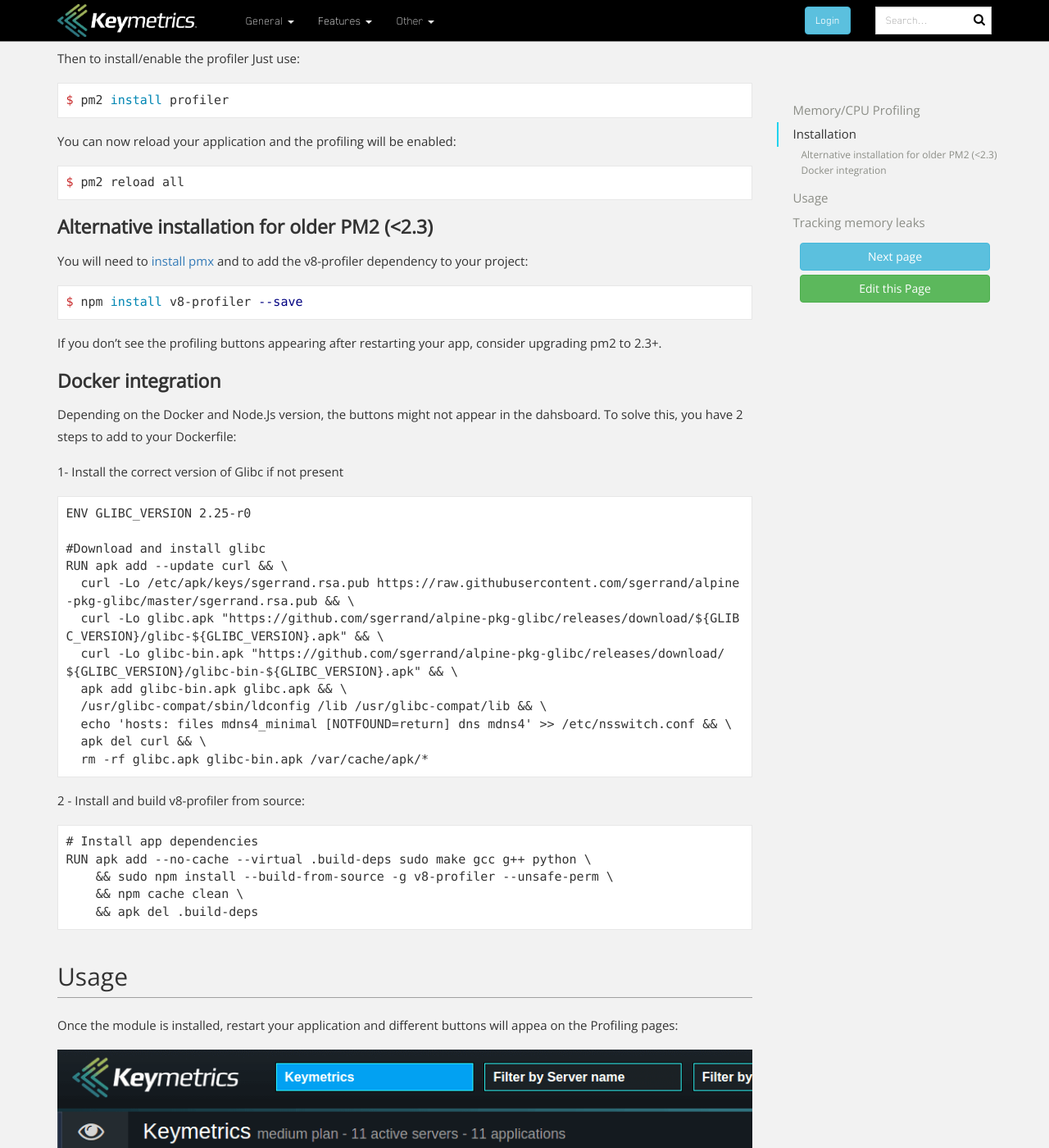
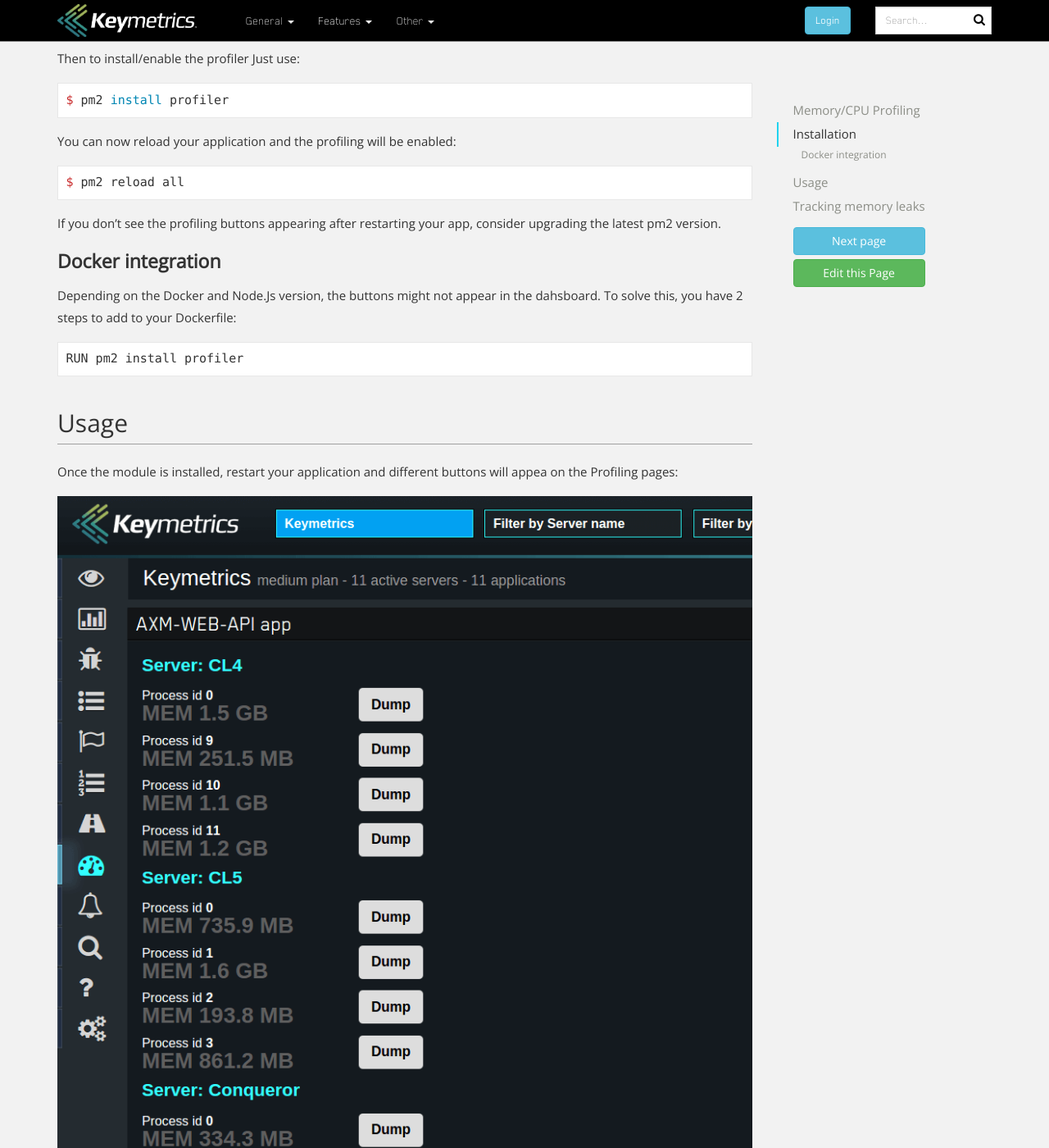
Before and after one commit to keymetrics/keymetrics.github.io, a Jekyll site: the page built from docs/keymetrics/dump.md, in a window 1280 px wide and 1400 px high, scrolled down 541 px. Shown: the whole window at 82% size. Built offline with Jekyll 4.4.1, drawn with Linux system fonts in a browser that asks for light colours; nearby versions of some CDN libraries; a script that is not in the unit is left out; comment, search, counter and statistics services are not loaded.

Commit message:
Update dump.md

````diff
--- a/docs/keymetrics/dump.md
+++ b/docs/keymetrics/dump.md
@@ -31,43 +31,14 @@ You can now reload your application and the profiling will be enabled:
 $ pm2 reload all
 ```
 
-### Alternative installation for older PM2 (<2.3)
-
-You will need to [install pmx](/docs/usage/install-pmx/) and to add the v8-profiler dependency to your project:
-
-```bash
-$ npm install v8-profiler --save
-```
-
-If you don't see the profiling buttons appearing after restarting your app, consider upgrading pm2 to 2.3+.
+If you don't see the profiling buttons appearing after restarting your app, consider upgrading the latest pm2 version.
 
 ### Docker integration
 
 Depending on the Docker and Node.Js version, the buttons might not appear in the dahsboard. To solve this, you have 2 steps to add to your Dockerfile:
 
-1- Install the correct version of Glibc if not present
 ```
-ENV GLIBC_VERSION 2.25-r0
-
-#Download and install glibc
-RUN apk add --update curl && \
-  curl -Lo /etc/apk/keys/sgerrand.rsa.pub https://raw.githubusercontent.com/sgerrand/alpine-pkg-glibc/master/sgerrand.rsa.pub && \
-  curl -Lo glibc.apk "https://github.com/sgerrand/alpine-pkg-glibc/releases/download/${GLIBC_VERSION}/glibc-${GLIBC_VERSION}.apk" && \
-  curl -Lo glibc-bin.apk "https://github.com/sgerrand/alpine-pkg-glibc/releases/download/${GLIBC_VERSION}/glibc-bin-${GLIBC_VERSION}.apk" && \
-  apk add glibc-bin.apk glibc.apk && \
-  /usr/glibc-compat/sbin/ldconfig /lib /usr/glibc-compat/lib && \
-  echo 'hosts: files mdns4_minimal [NOTFOUND=return] dns mdns4' >> /etc/nsswitch.conf && \
-  apk del curl && \
-  rm -rf glibc.apk glibc-bin.apk /var/cache/apk/*
-```
-
-2 - Install and build v8-profiler from source:
-```
-# Install app dependencies
-RUN apk add --no-cache --virtual .build-deps sudo make gcc g++ python \
-    && sudo npm install --build-from-source -g v8-profiler --unsafe-perm \
-    && npm cache clean \
-    && apk del .build-deps
+RUN pm2 install profiler
 ```
 
 ## Usage
````
